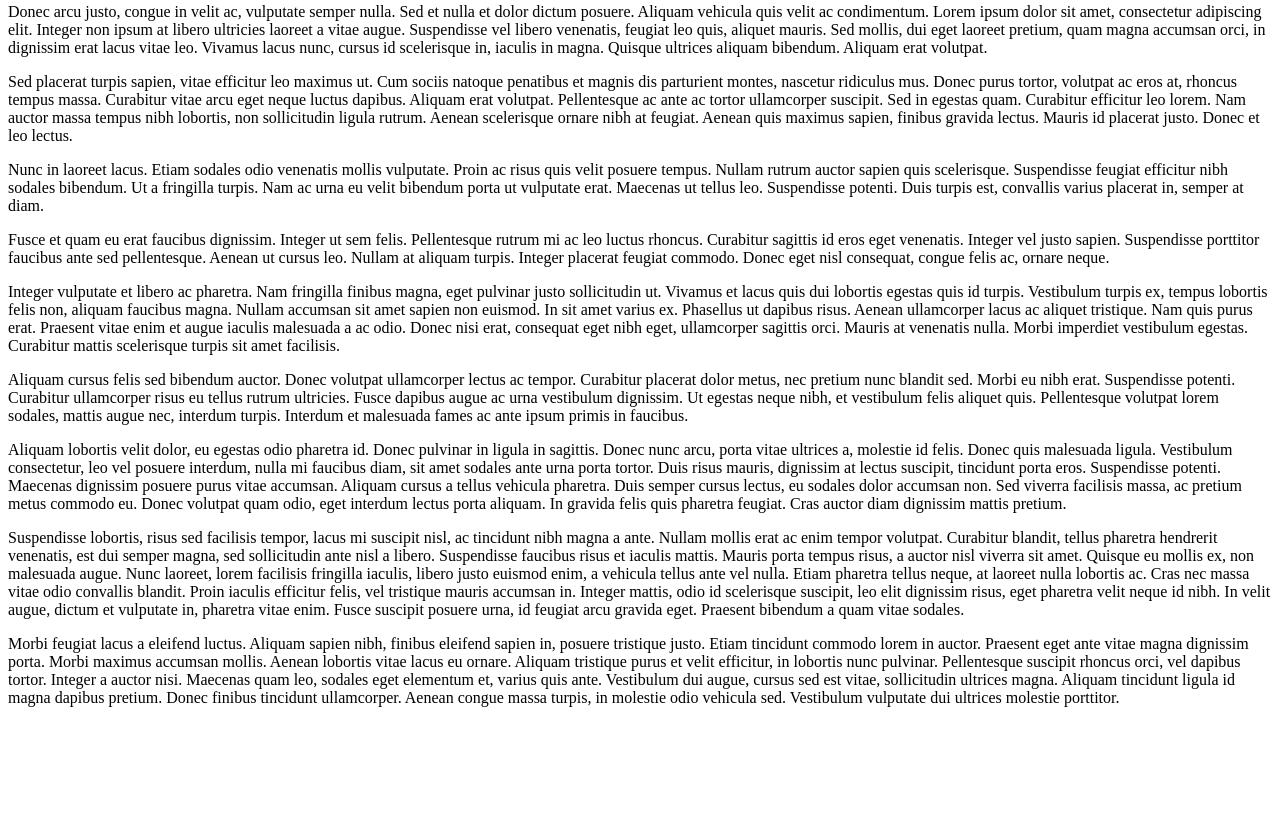
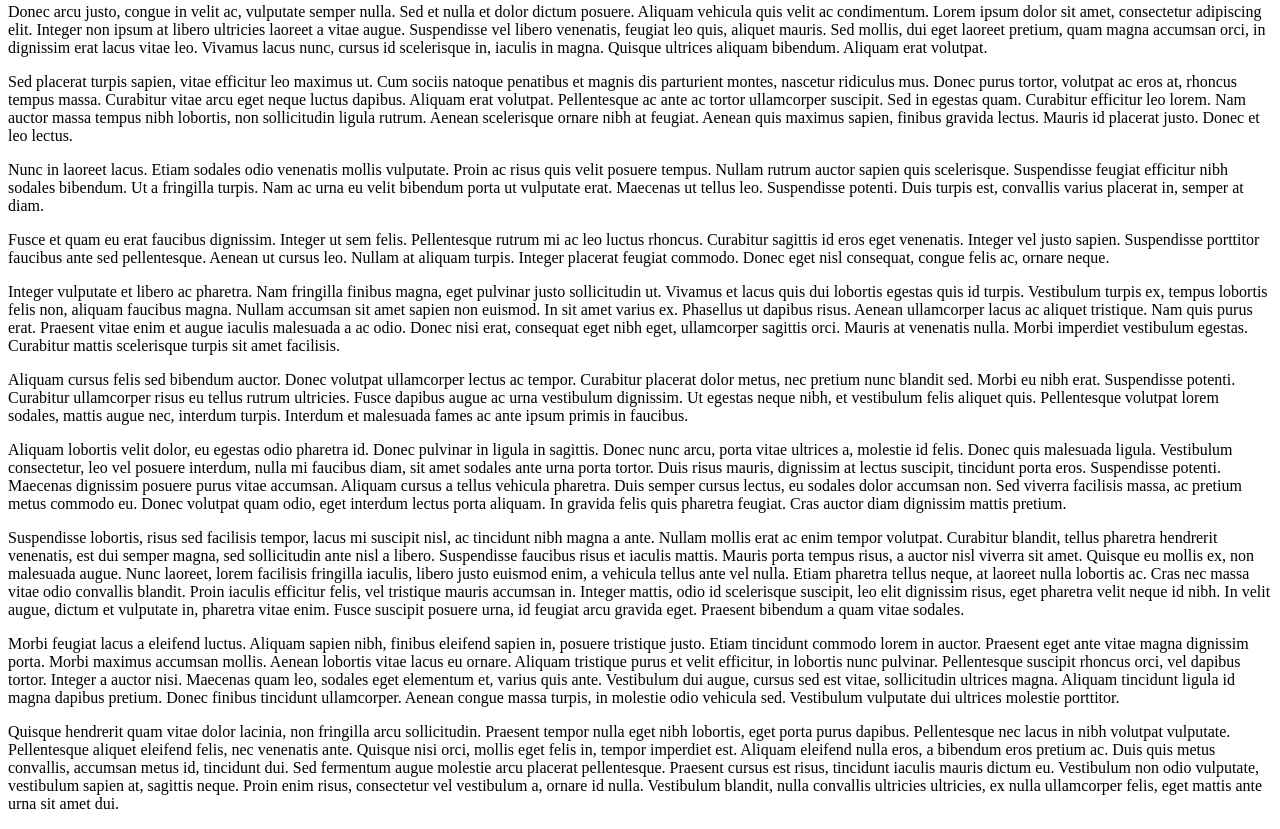
Before and after one commit to trygveaa/itera-fagkveld-2015-02-24-git, a plain HTML site: page index.html in a window 1280 px wide. Shown: the part 1709-2538 px from the top of the page. Before the commit the page ends 2432 px from the top, so only its background shows below. Drawn offline with Linux system fonts and the light colour scheme.

Commit message:
Add paragraph

```diff
--- a/index.html
+++ b/index.html
@@ -67,3 +67,5 @@ nibh.</p>
 <p>Suspendisse lobortis, risus sed facilisis tempor, lacus mi suscipit nisl, ac tincidunt nibh magna a ante. Nullam mollis erat ac enim tempor volutpat. Curabitur blandit, tellus pharetra hendrerit venenatis, est dui semper magna, sed sollicitudin ante nisl a libero. Suspendisse faucibus risus et iaculis mattis. Mauris porta tempus risus, a auctor nisl viverra sit amet. Quisque eu mollis ex, non malesuada augue. Nunc laoreet, lorem facilisis fringilla iaculis, libero justo euismod enim, a vehicula tellus ante vel nulla. Etiam pharetra tellus neque, at laoreet nulla lobortis ac. Cras nec massa vitae odio convallis blandit. Proin iaculis efficitur felis, vel tristique mauris accumsan in. Integer mattis, odio id scelerisque suscipit, leo elit dignissim risus, eget pharetra velit neque id nibh. In velit augue, dictum et vulputate in, pharetra vitae enim. Fusce suscipit posuere urna, id feugiat arcu gravida eget. Praesent bibendum a quam vitae sodales.</p>
 
 <p>Morbi feugiat lacus a eleifend luctus. Aliquam sapien nibh, finibus eleifend sapien in, posuere tristique justo. Etiam tincidunt commodo lorem in auctor. Praesent eget ante vitae magna dignissim porta. Morbi maximus accumsan mollis. Aenean lobortis vitae lacus eu ornare. Aliquam tristique purus et velit efficitur, in lobortis nunc pulvinar. Pellentesque suscipit rhoncus orci, vel dapibus tortor. Integer a auctor nisi. Maecenas quam leo, sodales eget elementum et, varius quis ante. Vestibulum dui augue, cursus sed est vitae, sollicitudin ultrices magna. Aliquam tincidunt ligula id magna dapibus pretium. Donec finibus tincidunt ullamcorper. Aenean congue massa turpis, in molestie odio vehicula sed. Vestibulum vulputate dui ultrices molestie porttitor.</p>
+
+<p>Quisque hendrerit quam vitae dolor lacinia, non fringilla arcu sollicitudin. Praesent tempor nulla eget nibh lobortis, eget porta purus dapibus. Pellentesque nec lacus in nibh volutpat vulputate. Pellentesque aliquet eleifend felis, nec venenatis ante. Quisque nisi orci, mollis eget felis in, tempor imperdiet est. Aliquam eleifend nulla eros, a bibendum eros pretium ac. Duis quis metus convallis, accumsan metus id, tincidunt dui. Sed fermentum augue molestie arcu placerat pellentesque. Praesent cursus est risus, tincidunt iaculis mauris dictum eu. Vestibulum non odio vulputate, vestibulum sapien at, sagittis neque. Proin enim risus, consectetur vel vestibulum a, ornare id nulla. Vestibulum blandit, nulla convallis ultricies ultricies, ex nulla ullamcorper felis, eget mattis ante urna sit amet dui.</p>
```
